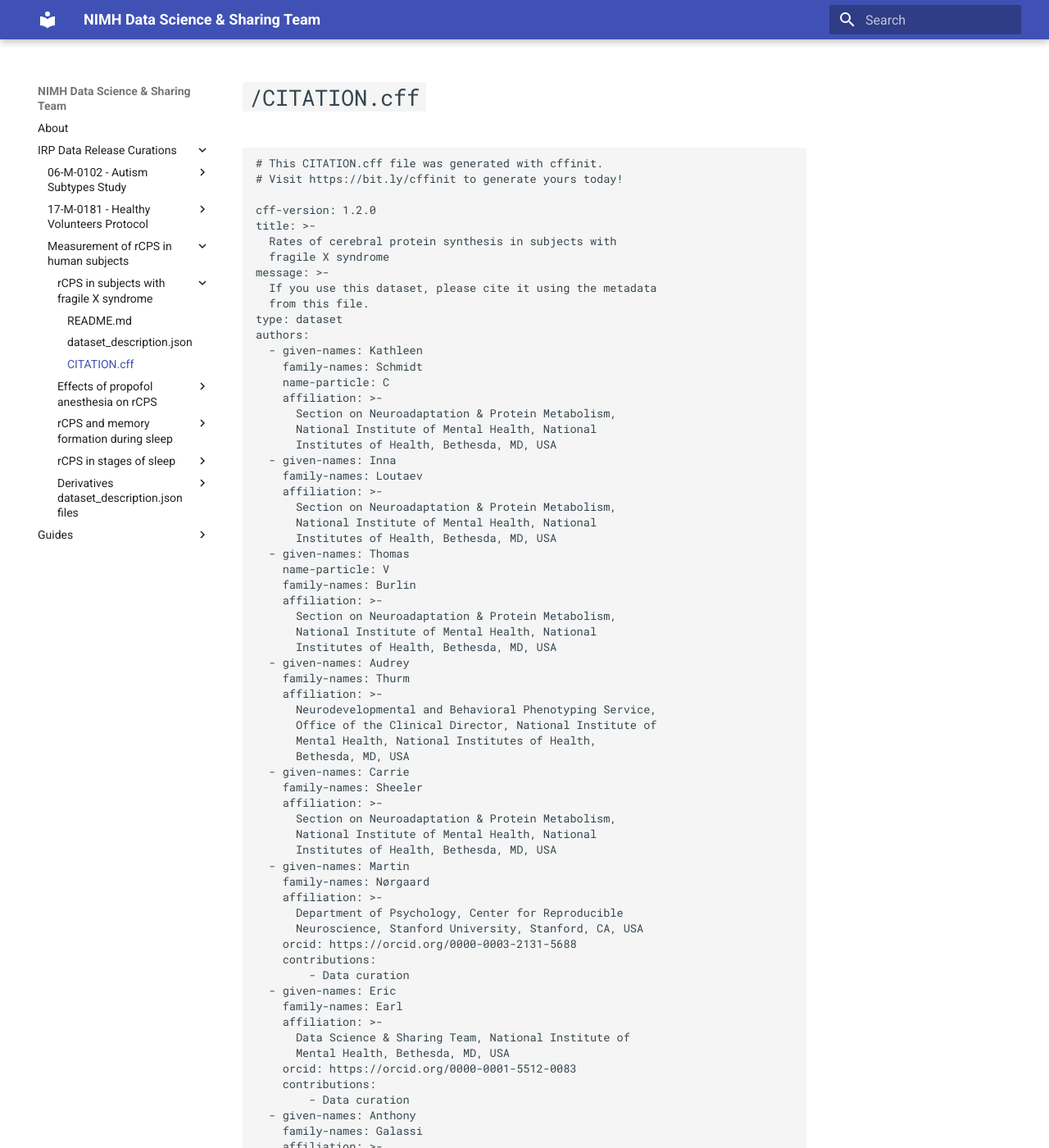
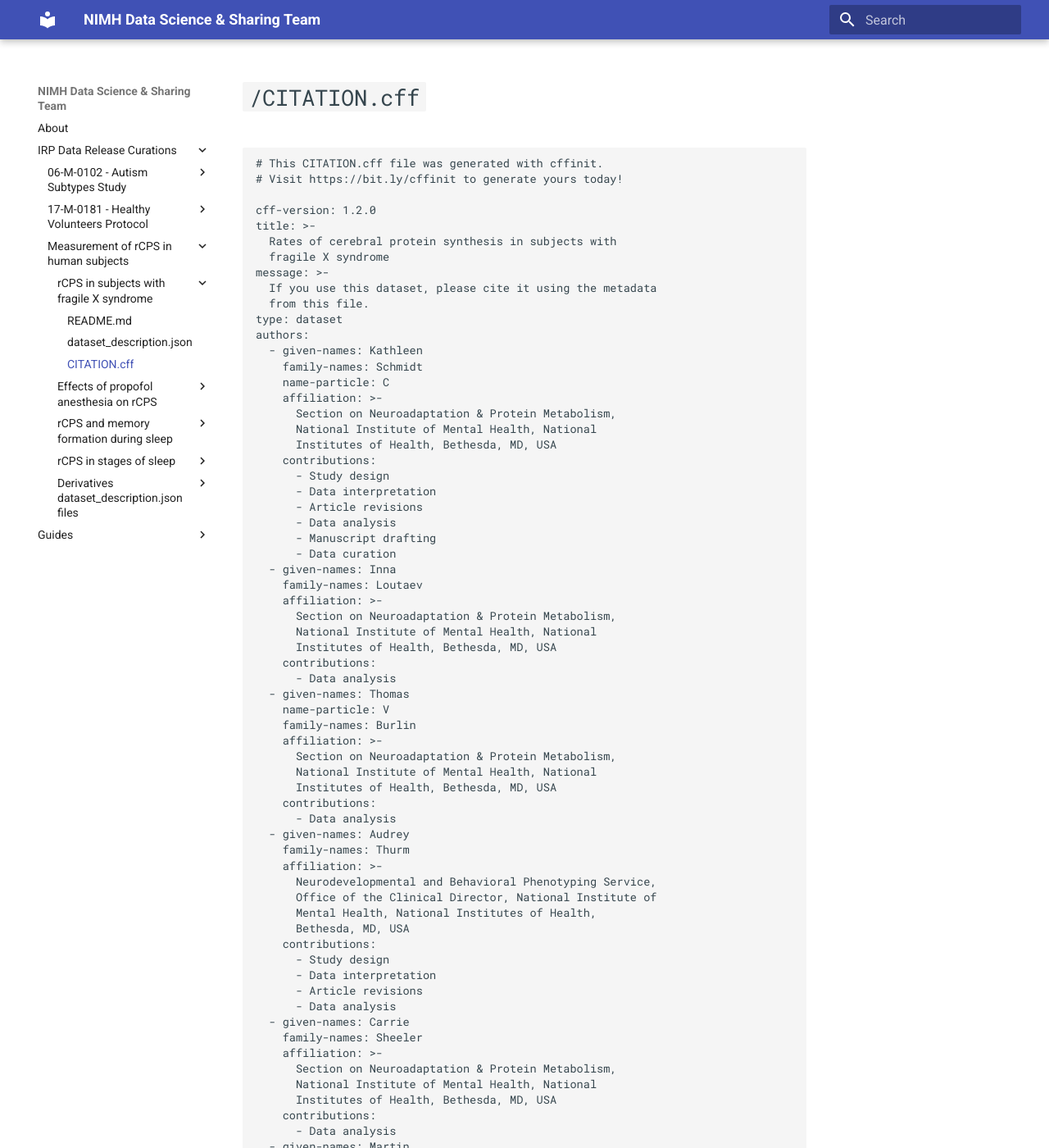
Before and after one commit to nimh-dsst/dsst-rtd, an MkDocs documentation site: the page built from docs/curations/c11-leucine/fragile_x/CITATION.md, in a window 1280 px wide and 1400 px high. Shown: the whole window at 82% size. Built offline with MkDocs 1.6.1 and Material for MkDocs 9.7.7, drawn with Linux system fonts in a browser that asks for light colours; some of the changed text lies outside the part shown.

Commit message:
Update 2 C11 modality agnostic files
One for fragile_x and 2 for propofol_anesthesia

````diff
--- a/docs/curations/c11-leucine/fragile_x/CITATION.md
+++ b/docs/curations/c11-leucine/fragile_x/CITATION.md
@@ -20,12 +20,21 @@ authors:
       Section on Neuroadaptation & Protein Metabolism,
       National Institute of Mental Health, National
       Institutes of Health, Bethesda, MD, USA
+    contributions:
+      - Study design
+      - Data interpretation
+      - Article revisions
+      - Data analysis
+      - Manuscript drafting
+      - Data curation
   - given-names: Inna
     family-names: Loutaev
     affiliation: >-
       Section on Neuroadaptation & Protein Metabolism,
       National Institute of Mental Health, National
       Institutes of Health, Bethesda, MD, USA
+    contributions:
+      - Data analysis
   - given-names: Thomas
     name-particle: V
     family-names: Burlin
@@ -33,6 +42,8 @@ authors:
       Section on Neuroadaptation & Protein Metabolism,
       National Institute of Mental Health, National
       Institutes of Health, Bethesda, MD, USA
+    contributions:
+      - Data analysis
   - given-names: Audrey
     family-names: Thurm
     affiliation: >-
@@ -40,12 +51,19 @@ authors:
       Office of the Clinical Director, National Institute of
       Mental Health, National Institutes of Health,
       Bethesda, MD, USA
+    contributions:
+      - Study design
+      - Data interpretation
+      - Article revisions
+      - Data analysis
   - given-names: Carrie
     family-names: Sheeler
     affiliation: >-
       Section on Neuroadaptation & Protein Metabolism,
       National Institute of Mental Health, National
       Institutes of Health, Bethesda, MD, USA
+    contributions:
+      - Data analysis
   - given-names: Martin
     family-names: Nørgaard
     affiliation: >-
@@ -53,7 +71,7 @@ authors:
       Neuroscience, Stanford University, Stanford, CA, USA
     orcid: https://orcid.org/0000-0003-2131-5688
     contributions:
-        - Data curation
+      - Data curation
   - given-names: Eric
     family-names: Earl
     affiliation: >-
@@ -61,7 +79,7 @@ authors:
       Mental Health, Bethesda, MD, USA
     orcid: https://orcid.org/0000-0001-5512-0083
     contributions:
-        - Data curation
+      - Data curation
   - given-names: Anthony
     family-names: Galassi
     affiliation: >-
@@ -69,7 +87,7 @@ authors:
       Mental Health, Bethesda, MD, USA
     orcid: https://orcid.org/0000-0001-6550-4574
     contributions:
-        - Data curation
+      - Data curation
   - given-names: Adam
     family-names: Thomas
     name-particle: G
@@ -78,16 +96,24 @@ authors:
       Mental Health, Bethesda, MD, USA
     orcid: https://orcid.org/0000-0002-2850-1419
     contributions:
-        - Data curation
+      - Data curation
   - given-names: Carolyn
     family-names: Beebe Smith
     affiliation: >-
       Section on Neuroadaptation & Protein Metabolism,
       National Institute of Mental Health, National
       Institutes of Health, Bethesda, MD, USA
+    contributions:
+      - Study design
+      - Data interpretation
+      - Article revisions
+      - Data analysis
+      - Manuscript drafting
   - given-names: Zenaide
     family-names: Quezado
     affiliation: >-
       Department of Perioperative Medicine, Clinical Center,
       National Institutes of Health, Bethesda, MD, USA
+    contributions:
+      - Manuscript author
 ```
````
Also changed, not shown: docs/curations/c11-leucine/propofol_anesthesia/CITATION.md (added, +109 -0 lines), docs/curations/c11-leucine/propofol_anesthesia/dataset_description.md (+3 -1 lines).
